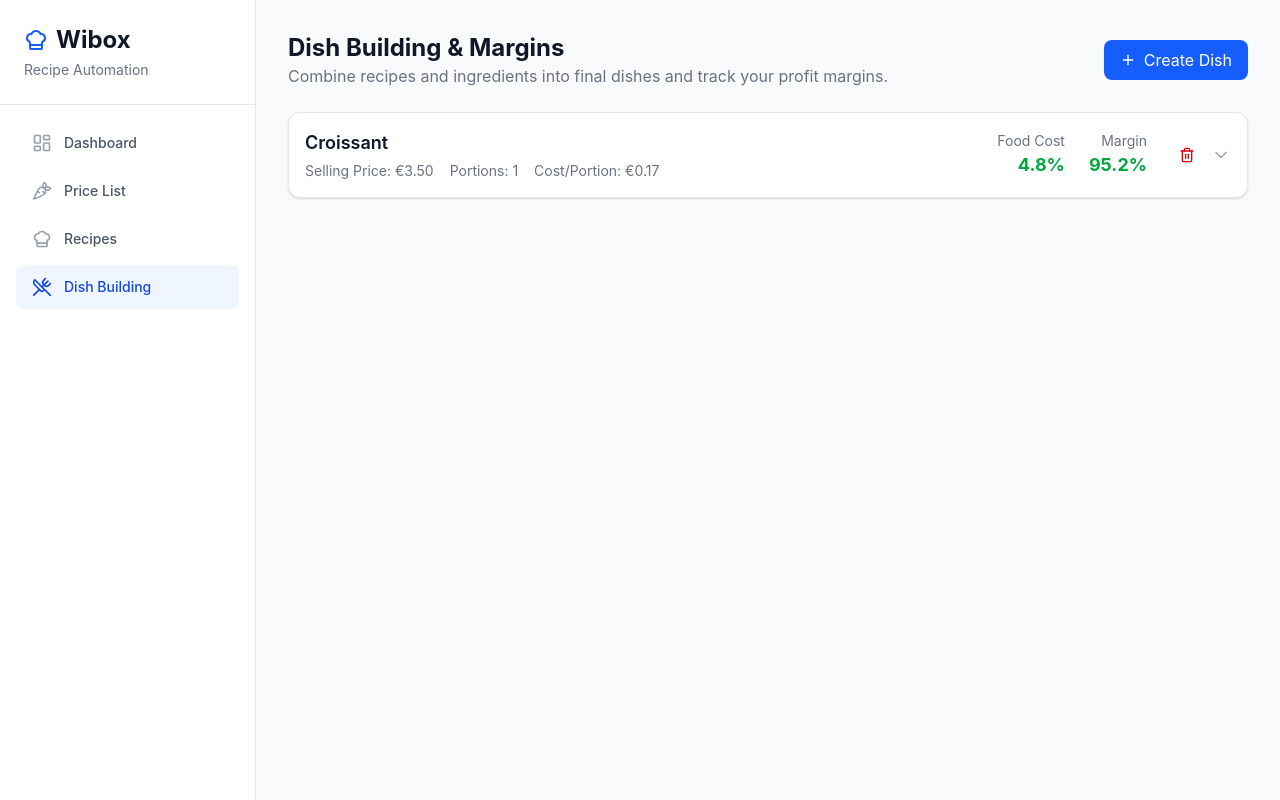
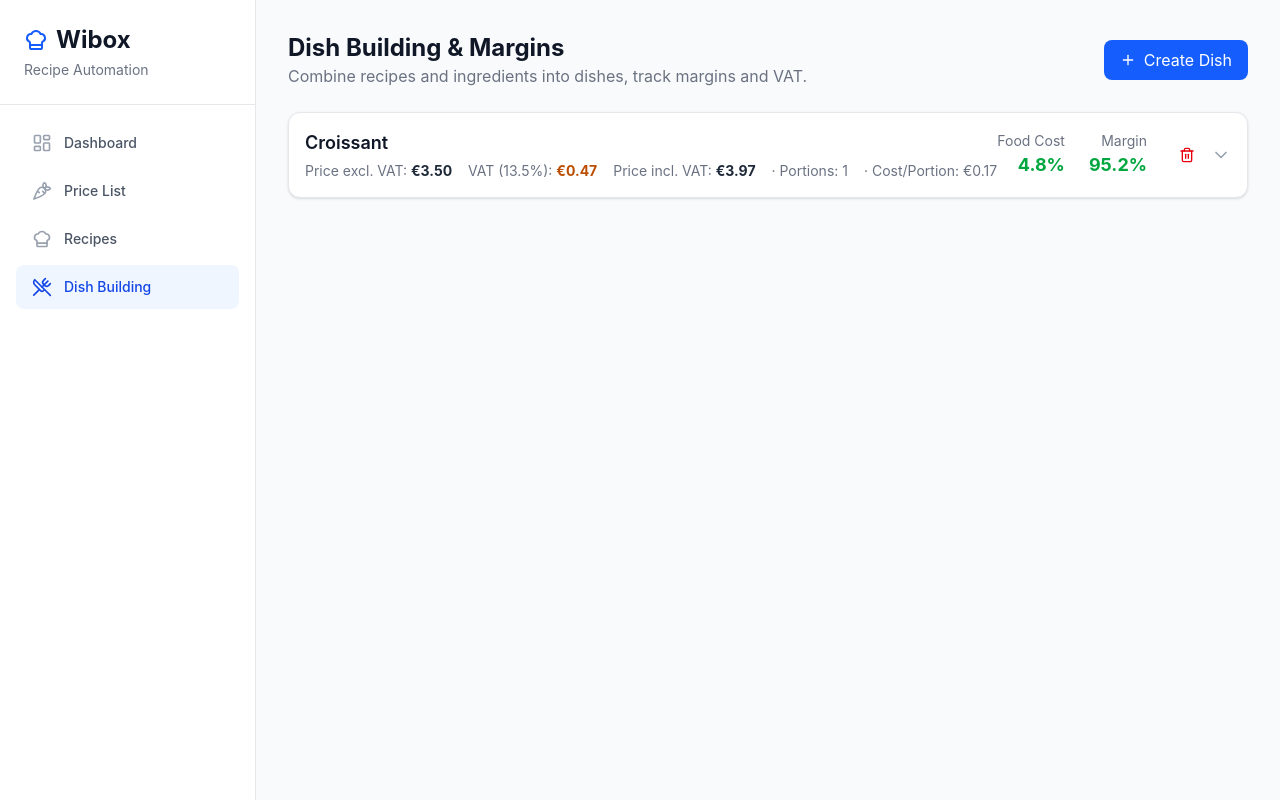
Before and after one commit to Napster13Nord/Wibox-dashboard-app, a Next.js app: page / in a window 1280 px wide. Both pictures are taken after a click on the button "Dish Building". Built offline with nearby package versions, Linux system fonts and the light colour scheme.

Commit message:
feat: Add VAT 13.5% breakdown and price incl/excl VAT toggle to dishes

```diff
--- a/components/DishesView.tsx
+++ b/components/DishesView.tsx
@@ -1,9 +1,56 @@
 import React, { useState } from 'react';
 import { useAppContext } from '@/lib/context';
 import { calculateDishMetrics, calculateRecipeCost, calculateRecipeWeight } from '@/lib/calculations';
-import { Plus, Trash2, ChevronDown, ChevronUp, X, Calculator } from 'lucide-react';
+import { Plus, Trash2, ChevronDown, ChevronUp, X, Calculator, Receipt } from 'lucide-react';
 
-/* ─── Margin calculator (local state, no persistence needed) ─── */
+const VAT_RATE = 0.135; // 13.5%
+
+/* ── VAT helpers ── */
+const getVatBreakdown = (sellingPrice: number, priceIncludesVat: boolean) => {
+  if (priceIncludesVat) {
+    // stored price is WITH VAT
+    const priceWithVat = sellingPrice;
+    const priceWithoutVat = sellingPrice / (1 + VAT_RATE);
+    const vatAmount = priceWithVat - priceWithoutVat;
+    return { priceWithoutVat, vatAmount, priceWithVat };
+  } else {
+    // stored price is WITHOUT VAT
+    const priceWithoutVat = sellingPrice;
+    const vatAmount = sellingPrice * VAT_RATE;
+    const priceWithVat = sellingPrice + vatAmount;
+    return { priceWithoutVat, vatAmount, priceWithVat };
+  }
+};
+
+/* ─── VAT Breakdown Panel ─── */
+const VatBreakdown = ({ sellingPrice, priceIncludesVat }: { sellingPrice: number; priceIncludesVat: boolean }) => {
+  const { priceWithoutVat, vatAmount, priceWithVat } = getVatBreakdown(sellingPrice, priceIncludesVat);
+
+  return (
+    <div className="bg-amber-50 border border-amber-200 rounded-lg p-4">
+      <div className="flex items-center gap-2 mb-3">
+        <Receipt className="w-4 h-4 text-amber-600" />
+        <span className="text-sm font-semibold text-amber-800">VAT Breakdown (13.5%)</span>
+      </div>
+      <div className="grid grid-cols-3 gap-4">
+        <div className="bg-white rounded-md p-3 border border-amber-100 text-center">
+          <p className="text-xs text-amber-600 font-medium mb-1">Price excl. VAT</p>
+          <p className="text-lg font-bold text-gray-900">€{priceWithoutVat.toFixed(2)}</p>
+        </div>
+        <div className="bg-amber-100 rounded-md p-3 border border-amber-200 text-center">
+          <p className="text-xs text-amber-700 font-medium mb-1">VAT Amount</p>
+          <p className="text-lg font-bold text-amber-800">€{vatAmount.toFixed(2)}</p>
+        </div>
+        <div className="bg-white rounded-md p-3 border border-amber-100 text-center">
+          <p className="text-xs text-amber-600 font-medium mb-1">Price incl. VAT</p>
+          <p className="text-lg font-bold text-gray-900">€{priceWithVat.toFixed(2)}</p>
+        </div>
+      </div>
+    </div>
+  );
+};
+
+/* ─── Margin calculator ─── */
 const MarginCalculator = ({ costPerPortion }: { costPerPortion: number }) => {
   const [targetMargin, setTargetMargin] = useState<number | ''>('');
 
@@ -18,7 +65,7 @@ const MarginCalculator = ({ costPerPortion }: { costPerPortion: number }) => {
         <Calculator className="w-4 h-4 text-blue-600" />
         <span className="text-sm font-semibold text-blue-800">Margin Calculator</span>
       </div>
-      <div className="flex items-end gap-3">
+      <div className="flex items-end gap-3 flex-wrap">
         <div>
           <label className="block text-xs font-medium text-blue-700 mb-1">Target Margin (%)</label>
           <input
@@ -32,25 +79,29 @@ const MarginCalculator = ({ costPerPortion }: { costPerPortion: number }) => {
             onChange={(e) => setTargetMargin(parseFloat(e.target.value) || '')}
           />
         </div>
-        <div className="pb-0.5">
-          <span className="text-blue-500 text-sm">→</span>
-        </div>
+        <span className="text-blue-500 text-sm pb-1">→</span>
         <div>
-          <label className="block text-xs font-medium text-blue-700 mb-1">Suggested Selling Price</label>
+          <label className="block text-xs font-medium text-blue-700 mb-1">Suggested Price (excl. VAT)</label>
           <div
-            className={`w-40 px-3 py-2 rounded-md text-sm font-semibold border ${
+            className={`w-44 px-3 py-2 rounded-md text-sm font-semibold border ${
               suggestedPrice !== null
                 ? 'bg-white border-blue-300 text-blue-900'
                 : 'bg-blue-100 border-blue-200 text-blue-400'
             }`}
           >
-            {suggestedPrice !== null
-              ? `€${suggestedPrice.toFixed(2)}`
-              : '—'}
+            {suggestedPrice !== null ? `€${suggestedPrice.toFixed(2)}` : '—'}
           </div>
         </div>
         {suggestedPrice !== null && (
-          <p className="text-xs text-blue-600 pb-0.5">
+          <div>
+            <label className="block text-xs font-medium text-blue-700 mb-1">Suggested Price (incl. VAT)</label>
+            <div className="w-44 px-3 py-2 rounded-md text-sm font-semibold border bg-white border-blue-300 text-blue-900">
+              €{(suggestedPrice * (1 + VAT_RATE)).toFixed(2)}
+            </div>
+          </div>
+        )}
+        {suggestedPrice !== null && (
+          <p className="text-xs text-blue-600 pb-1">
             Food cost: {((costPerPortion / suggestedPrice) * 100).toFixed(1)}%
           </p>
         )}
@@ -144,7 +195,7 @@ const DishIngredientsEditor = ({
             ))}
           </select>
         </div>
-        <div className="w-32">
+        <div className="w-36">
           <label className="block text-xs font-medium text-gray-500 mb-1">
             {selectedIngredient && ingredients.find((i: any) => i.id === selectedIngredient)?.priceType === 'perUnit'
               ? 'Quantity (units)'
@@ -262,7 +313,7 @@ const DishRecipesEditor = ({
             })}
           </select>
         </div>
-        <div className="w-32">
+        <div className="w-36">
           <label className="block text-xs font-medium text-gray-500 mb-1">Quantity (g)</label>
           <input
             type="number"
@@ -289,7 +340,7 @@ export const DishesView = () => {
   const { state, addDish, updateDish, deleteDish } = useAppContext();
   const [expandedId, setExpandedId] = useState<string | null>(null);
   const [isAdding, setIsAdding] = useState(false);
-  const [newDish, setNewDish] = useState({ name: '', sellingPrice: 0, portions: 1 });
+  const [newDish, setNewDish] = useState({ name: '', sellingPrice: 0, portions: 1, priceIncludesVat: false });
 
   const handleAddDish = () => {
     if (!newDish.name) return;
@@ -300,8 +351,9 @@ export const DishesView = () => {
       directIngredients: [],
       sellingPrice: newDish.sellingPrice,
       portions: newDish.portions,
+      priceIncludesVat: newDish.priceIncludesVat,
     });
-    setNewDish({ name: '', sellingPrice: 0, portions: 1 });
+    setNewDish({ name: '', sellingPrice: 0, portions: 1, priceIncludesVat: false });
     setIsAdding(false);
   };
 
@@ -350,7 +402,7 @@ export const DishesView = () => {
         <div>
           <h2 className="text-2xl font-bold text-gray-900">Dish Building &amp; Margins</h2>
           <p className="text-gray-500">
-            Combine recipes and ingredients into final dishes and track your profit margins.
+            Combine recipes and ingredients into dishes, track margins and VAT.
           </p>
         </div>
         <button
@@ -365,7 +417,7 @@ export const DishesView = () => {
       {isAdding && (
         <div className="bg-white p-6 rounded-xl border border-gray-200 shadow-sm">
           <h3 className="text-lg font-medium mb-4">New Dish</h3>
-          <div className="grid grid-cols-1 md:grid-cols-3 gap-4 mb-4">
+          <div className="grid grid-cols-1 md:grid-cols-4 gap-4 mb-4">
             <div>
               <label className="block text-sm font-medium text-gray-700 mb-1">Dish Name</label>
               <input
@@ -384,6 +436,33 @@ export const DishesView = () => {
                 value={newDish.sellingPrice || ''}
                 onChange={(e) => setNewDish({ ...newDish, sellingPrice: parseFloat(e.target.value) || 0 })}
               />
+            </div>
+            <div>
+              <label className="block text-sm font-medium text-gray-700 mb-1">Price Type</label>
+              <div className="flex rounded-md border border-gray-300 overflow-hidden h-[42px]">
+                <button
+                  type="button"
+                  onClick={() => setNewDish({ ...newDish, priceIncludesVat: false })}
+                  className={`flex-1 text-sm font-medium transition-colors ${
+                    !newDish.priceIncludesVat
+                      ? 'bg-gray-900 text-white'
+                      : 'bg-white text-gray-600 hover:bg-gray-50'
+                  }`}
+                >
+                  Excl. VAT
+                </button>
+                <button
+                  type="button"
+                  onClick={() => setNewDish({ ...newDish, priceIncludesVat: true })}
+                  className={`flex-1 text-sm font-medium transition-colors ${
+                    newDish.priceIncludesVat
+                      ? 'bg-gray-900 text-white'
+                      : 'bg-white text-gray-600 hover:bg-gray-50'
+                  }`}
+                >
+                  Incl. VAT
+                </button>
+              </div>
             </div>
             <div>
               <label className="block text-sm font-medium text-gray-700 mb-1">Portions</label>
@@ -415,7 +494,12 @@ export const DishesView = () => {
 
         {state.dishes.map((dish) => {
           const isExpanded = expandedId === dish.id;
-          const metrics = calculateDishMetrics(dish, state.recipes, state.ingredients);
+          const priceIncludesVat = dish.priceIncludesVat ?? false;
+          const vat = getVatBreakdown(dish.sellingPrice, priceIncludesVat);
+
+          // Margins use price excl. VAT (net price)
+          const dishForMetrics = { ...dish, sellingPrice: vat.priceWithoutVat };
+          const metrics = calculateDishMetrics(dishForMetrics as any, state.recipes, state.ingredients);
           const isProfitable = metrics.foodCostPercentage <= 30;
 
           return (
@@ -427,10 +511,18 @@ export const DishesView = () => {
               >
                 <div className="flex-1">
                   <h3 className="text-lg font-semibold text-gray-900">{dish.name}</h3>
-                  <div className="flex gap-4 mt-1 text-sm text-gray-500">
-                    <span>Selling Price: €{dish.sellingPrice.toFixed(2)}</span>
-                    <span>Portions: {dish.portions}</span>
-                    <span>Cost/Portion: €{metrics.costPerPortion.toFixed(2)}</span>
+                  <div className="flex gap-4 mt-1 text-sm text-gray-500 flex-wrap">
+                    <span>
+                      Price excl. VAT: <strong className="text-gray-800">€{vat.priceWithoutVat.toFixed(2)}</strong>
+                    </span>
+                    <span>
+                      VAT (13.5%): <strong className="text-amber-700">€{vat.vatAmount.toFixed(2)}</strong>
+                    </span>
+                    <span>
+                      Price incl. VAT: <strong className="text-gray-800">€{vat.priceWithVat.toFixed(2)}</strong>
+                    </span>
+                    <span>· Portions: {dish.portions}</span>
+                    <span>· Cost/Portion: €{metrics.costPerPortion.toFixed(2)}</span>
                   </div>
                 </div>
                 <div className="flex items-center gap-6">
@@ -481,6 +573,33 @@ export const DishesView = () => {
                       />
                     </div>
                     <div>
+                      <label className="block text-xs font-medium text-gray-500 mb-1">Price Type (VAT)</label>
+                      <div className="flex rounded-md border border-gray-300 overflow-hidden h-[38px]">
+                        <button
+                          type="button"
+                          onClick={() => updateDish(dish.id, { priceIncludesVat: false })}
+                          className={`flex-1 text-sm font-medium transition-colors ${
+                            !priceIncludesVat
+                              ? 'bg-gray-900 text-white'
+                              : 'bg-white text-gray-600 hover:bg-gray-50'
+                          }`}
+                        >
+                          Excl. VAT
+                        </button>
+                        <button
+                          type="button"
+                          onClick={() => updateDish(dish.id, { priceIncludesVat: true })}
+                          className={`flex-1 text-sm font-medium transition-colors ${
+                            priceIncludesVat
+                              ? 'bg-gray-900 text-white'
+                              : 'bg-white text-gray-600 hover:bg-gray-50'
+                          }`}
+                        >
+                          Incl. VAT
+                        </button>
+                      </div>
+                    </div>
+                    <div>
                       <label className="block text-xs font-medium text-gray-500 mb-1">Update Portions</label>
                       <input
                         type="number"
@@ -490,6 +609,9 @@ export const DishesView = () => {
                       />
                     </div>
                   </div>
+
+                  {/* ── VAT breakdown ── */}
+                  <VatBreakdown sellingPrice={dish.sellingPrice} priceIncludesVat={priceIncludesVat} />
 
                   {/* ── Margin calculator ── */}
                   <MarginCalculator costPerPortion={metrics.costPerPortion} />
--- a/lib/context.tsx
+++ b/lib/context.tsx
@@ -54,6 +54,7 @@ const defaultState: AppState = {
       directIngredients: [],
       sellingPrice: 3.50,
       portions: 1,
+      priceIncludesVat: false,
     }
   ],
 };
--- a/lib/types.ts
+++ b/lib/types.ts
@@ -38,4 +38,5 @@ export type Dish = {
   directIngredients: DishIngredient[];
   sellingPrice: number;
   portions: number;
+  priceIncludesVat: boolean;
 };
```
